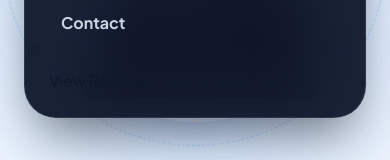
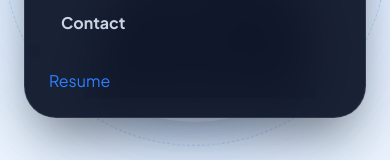
Before and after one commit to Anfas007/portfolio, a React (Vite) app: page / in a window 390 px wide. Both pictures are taken after a click on the button "Toggle Menu". Shown: the part 350-510 px from the top of the page. Built offline with nearby package versions, Linux system fonts and the light colour scheme.

Commit message:
Fix mobile resume link

```diff
--- a/src/components/navbar/Navbar.tsx
+++ b/src/components/navbar/Navbar.tsx
@@ -93,8 +93,9 @@ const Navbar = () => {
   href={SITE.resume}
   target="_blank"
   rel="noopener noreferrer"
+  className="text-blue-500"
 >
-  View Resume
+  Resume
 </a>
                   </div>
                 </div>
```
